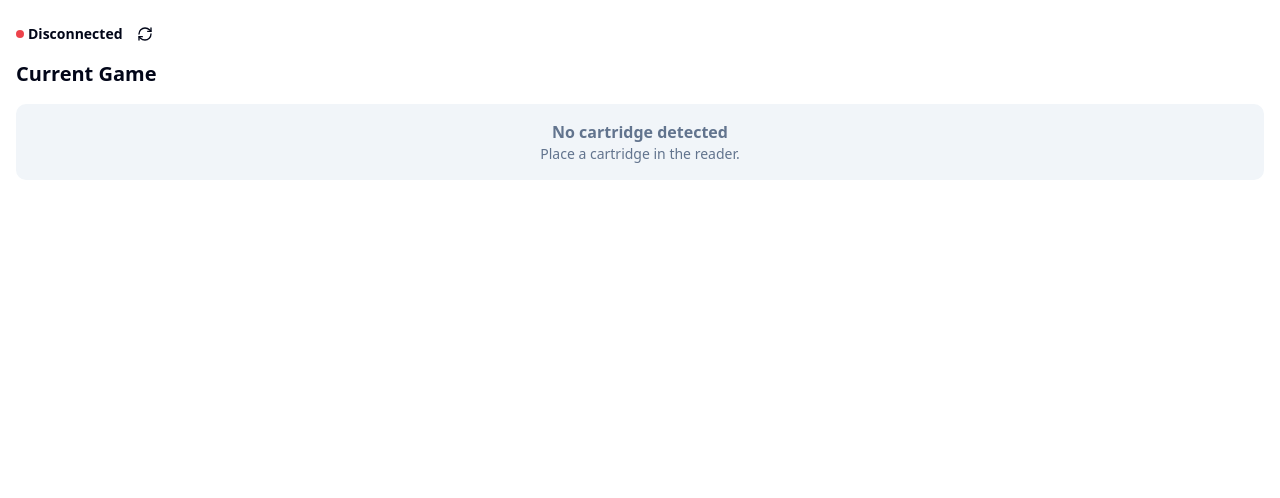
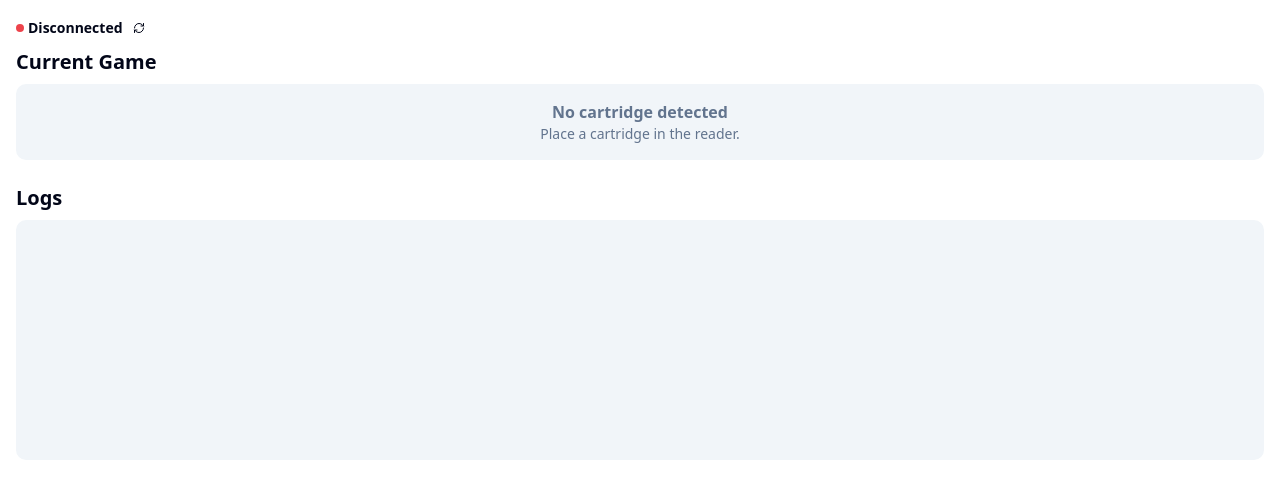
Before and after one commit to dishwasher-detergent/retro-launcher, a React (Vite) app: page / in a window 1280 px wide. Shown: the top 498 px of the page. Built offline with nearby package versions, Linux system fonts and the light colour scheme.

Commit message:
add notification pane

```diff
--- a/dist-electron/main.js
+++ b/dist-electron/main.js
@@ -527,9 +527,9 @@ function createWindow() {
   win = new BrowserWindow({
     icon: path.join(process.env.VITE_PUBLIC, "electron-vite.svg"),
     width: 600,
-    height: 225,
+    height: 550,
     minWidth: 600,
-    minHeight: 225,
+    minHeight: 550,
     show: true,
     webPreferences: {
       preload: path.join(__dirname, "preload.mjs"),
--- a/electron/main.ts
+++ b/electron/main.ts
@@ -37,9 +37,9 @@ function createWindow() {
   win = new BrowserWindow({
     icon: path.join(process.env.VITE_PUBLIC, "electron-vite.svg"),
     width: 600,
-    height: 225,
+    height: 550,
     minWidth: 600,
-    minHeight: 225,
+    minHeight: 550,
     show: true,
     webPreferences: {
       preload: path.join(__dirname, "preload.mjs"),
--- a/src/App.tsx
+++ b/src/App.tsx
@@ -7,7 +7,7 @@ function App() {
   const [currentCard, setCurrentCard] = useState<NFCCardData | null>(null);
   const [nfcStatus, setNFCStatus] = useState<NFCStatus>({ connected: false });
   const [isLoading, setIsLoading] = useState(true);
-  const [_, setNotifications] = useState<string[]>([]);
+  const [notifications, setNotifications] = useState<string[]>([]);
 
   useEffect(() => {
     // Initialize data when component mounts
@@ -69,7 +69,9 @@ function App() {
   };
 
   const addNotification = (message: string) => {
-    setNotifications((prev) => [...prev.slice(-4), message]); // Keep last 5 notifications
+    const timestamp = new Date().toLocaleTimeString();
+    const timestampedMessage = `[${timestamp}] ${message}`;
+    setNotifications((prev) => [timestampedMessage, ...prev.slice(-16)]);
   };
 
   const handleReconnect = async () => {
@@ -107,13 +109,18 @@ function App() {
           {nfcStatus.connected ? "Connected" : "Disconnected"}
         </p>
         {!nfcStatus.connected && (
-          <Button variant="ghost" size="icon" onClick={handleReconnect}>
-            <LucideRefreshCw className="size-4" />
+          <Button
+            variant="ghost"
+            size="icon"
+            className="size-6"
+            onClick={handleReconnect}
+          >
+            <LucideRefreshCw className="size-3" />
           </Button>
         )}
       </div>
-      <h2 className="text-xl font-bold mb-4">Current Game</h2>
-      <div className="bg-muted rounded-lg p-2">
+      <h2 className="text-xl font-bold mb-2">Current Game</h2>
+      <div className="bg-muted rounded-lg p-2 mb-6">
         {currentCard ? (
           <div className="flex items-start gap-4">
             {currentCard.icon && (
@@ -144,6 +151,14 @@ function App() {
           </div>
         )}
       </div>
+      <h2 className="text-xl font-bold mb-2">Logs</h2>
+      <div className="bg-muted rounded-lg p-2 h-60 overflow-y-auto">
+        {notifications.map((notification, index) => (
+          <p key={index} className="text-sm text-muted-foreground">
+            {notification}
+          </p>
+        ))}
+      </div>
     </div>
   );
 }
```
